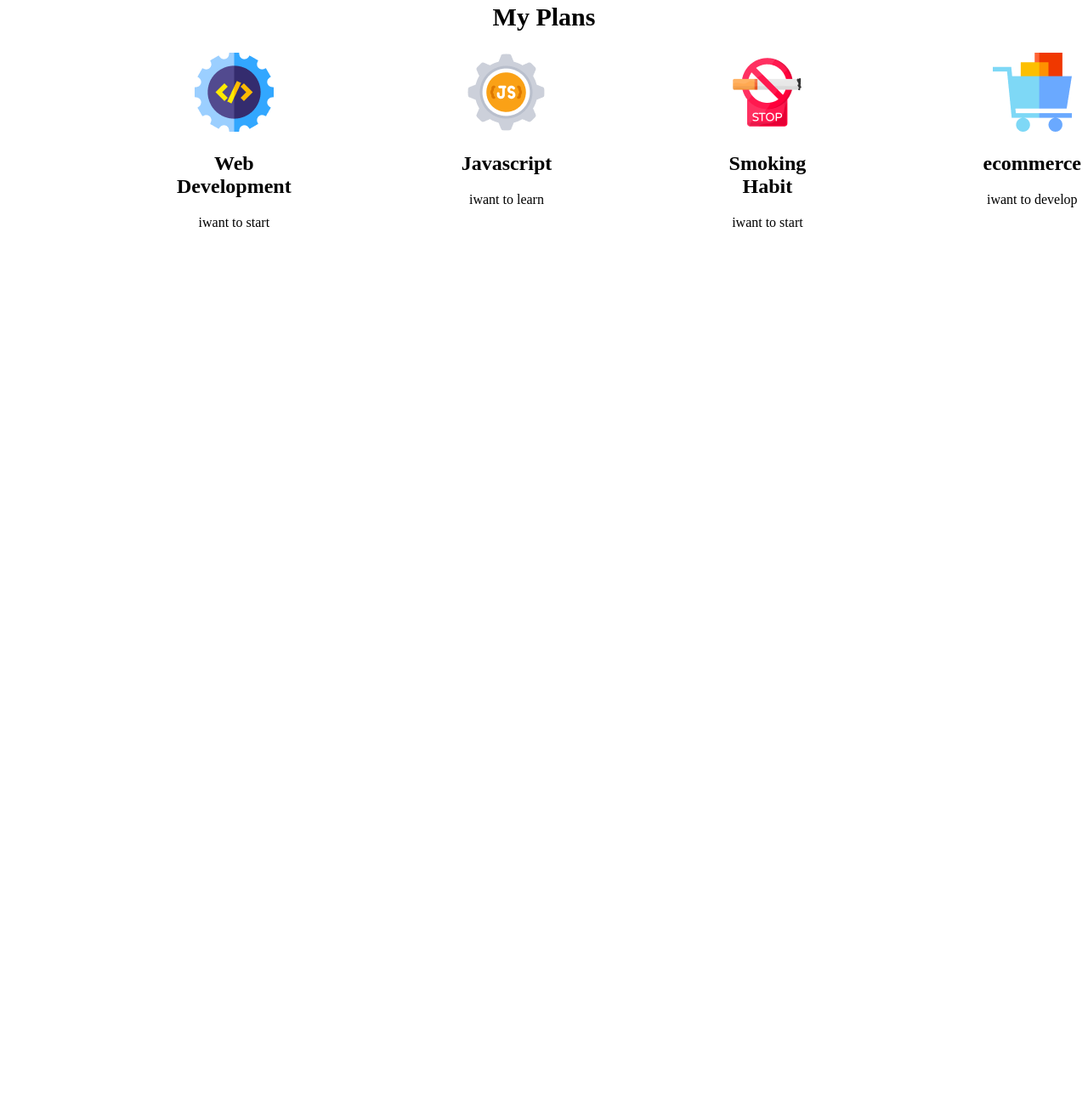
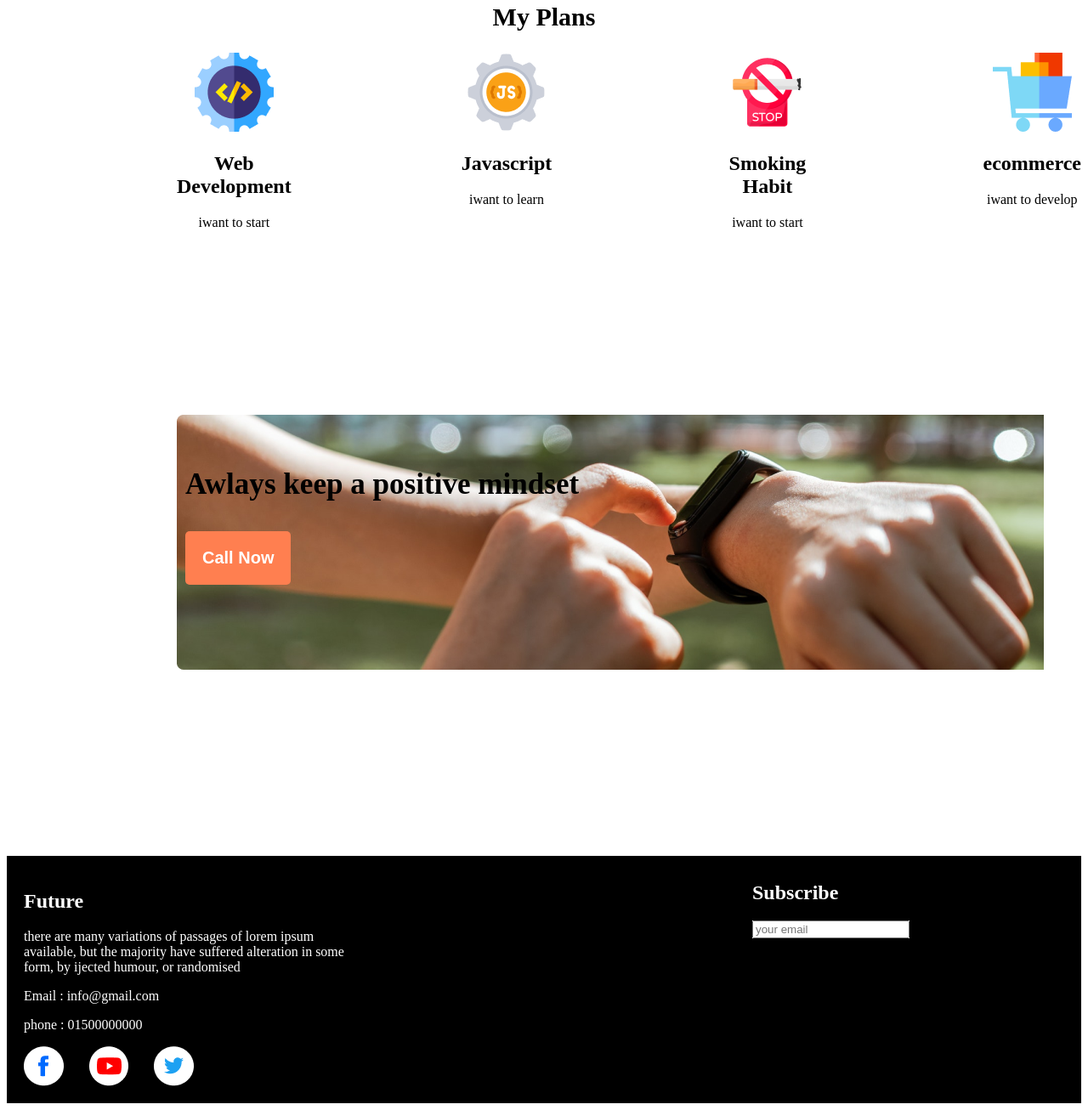
Before and after one commit to Zahin2o/assingment-01, a plain HTML site: page index.html in a window 1280 px wide. Shown: the part 1570-2876 px from the top of the page at 85% size. Before the commit the page ends 1865 px from the top, so only its background shows below. Drawn offline with Linux system fonts and the light colour scheme.

Commit message:
last stage

```diff
--- a/assinment.css
+++ b/assinment.css
@@ -37,8 +37,8 @@
 }
 /* 2nd div */
 .listfail{
-    list-style-type:decimal;
 
+    list-style:decimal;
 }
 .failor-list{
     display: flex;
@@ -63,3 +63,59 @@
     font-size: 30px;
 }
 /* 4rth part */
+.box{
+    background-image: url(/images/watch.png) ;
+
+    background-repeat: no-repeat;
+    padding: 10px;
+    height: 300px;
+    width: 1000px;
+    margin: 200px;
+
+
+
+
+}
+.mindset{
+    font-size: 30px;
+
+}
+.btn-two{
+    text-align:left;
+  position:absolute;
+  background-color: coral;
+  padding:20px;
+  font-size:20px ;
+  border-radius: 5px;
+  color:white;
+  border-style: none ;
+}
+/* section 5 */
+.footer{
+    display: flex;
+    gap: 200px;
+    background-color: black;
+    color: white;
+}
+.write{
+   width: 50%;
+   margin-right: 50px;
+   padding: 20px;
+
+}
+.email{
+width: 50%;
+margin-left: 200px;
+padding: 10px;
+
+}
+.big{
+    background-color: white;
+    position: absolute;
+    border-style: none;
+
+}
+.icon{
+    display: flex;
+    gap: 30px;
+}
--- a/index.html
+++ b/index.html
@@ -7,6 +7,7 @@
     <title>Assinment</title>
     <link rel="stylesheet" href="/assinment.css">
 </head>
+<body>
 <header >
     <div class="banner" >
         <img src="/images/banner/banner1.png" alt="">
@@ -14,6 +15,7 @@
         <p class="pera"> Lorem ipsum dolor sit amet consectetur, adipisicing elit. Velit sed autem quas, consequatur ipsa odio.</p>
         <button class="topbtn"><strong>contact us</strong> </button>
     </div>
+
 
 <section class="failor-list">
     <div>
@@ -61,16 +63,55 @@
             <p>iwant to develop</p>
            </div>
      </div>
+     <section class="box">
+        <div>
+            <img src="/images/ " alt="">
+        </div>
+        <div class="mindset">
+            <h1>Awlays keep a positive mindset</h1>
+
+        </div>
+
+            <button class="btn-two"> <strong> Call Now</strong> </button>
+
+     </section>
 
 
+ </section>
+ <section>
+    <footer class="footer">
+        <div class="write">
+            <h1> Future</h1>
+            <p> there are many variations of passages of lorem ipsum available, but the majority have suffered alteration in some form, by ijected humour, or randomised</p>
+            <p>Email : info@gmail.com</p>
+            <p>phone : 01500000000</p>
+            <div class="icon">
+                <img src="/images/icons/fb.png" alt="">
+                <img src="/images/icons/youtube.png" alt="">
+                <img src="/images/icons/twitter.png" alt="">
+            </div>
+        </div>
+        <div class="email">
 
+
+            <h2> Subscribe</h2>
+           <form class="big">
+           <input  type="text" placeholder="your email">
+
+             </form >
+        </div>
+
+
+    </footer>
  </section>
 
 
 
+</header>
 
-</header>
-<body>
+
+
+
 
 </body>
 </html>
```
